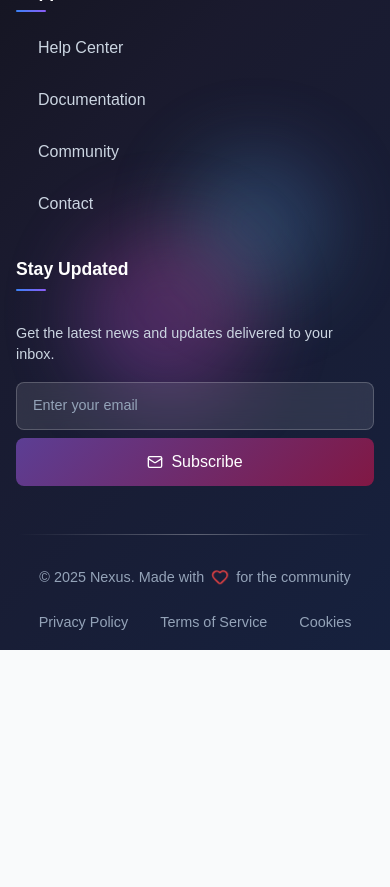
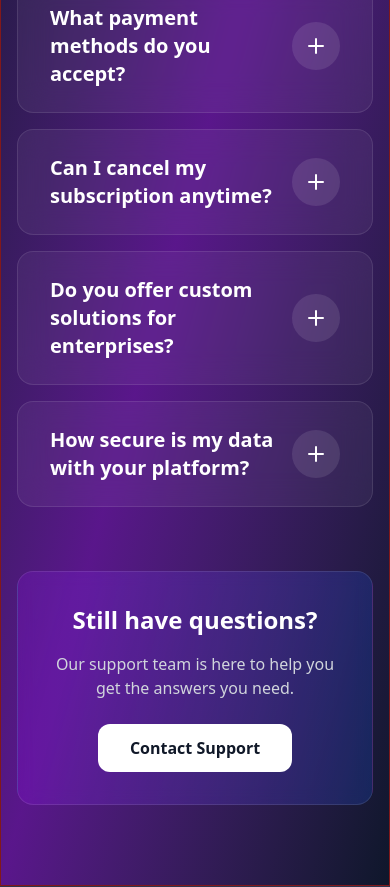
Before and after one commit to sahanherath25/sahan-next-portfolio, a Next.js app: page / in a window 390 px wide. Shown: the part 6420-7307 px from the top of the page. Before the commit the page ends 7070 px from the top, so only its background shows below. Built offline with nearby package versions, Linux system fonts and the light colour scheme.

Commit message:
Home FAQ Added -Sahan Herath

```diff
--- a/src/app/globals.css
+++ b/src/app/globals.css
@@ -40,8 +40,8 @@ html, body {
 body {
   color: black;
   font-family: Arial, Helvetica, sans-serif;
-  position: relative;
-  z-index: 1000;
+  /*position: relative;*/
+  /*z-index: 1000;*/
   /*border:2px solid darkred;*/
 }
 
--- a/src/app/layout.js
+++ b/src/app/layout.js
@@ -38,7 +38,7 @@ export default function RootLayout({children}) {
             {/*<StyledHeader/>*/}
             <main
 
-                className={" flex-grow flex w-full border border-red-900  mx-auto font-sans   mt-[71px] gap-16 z-100 "}>
+                className={" flex-grow flex w-full border border-red-900  mx-auto font-sans   mt-[71px] gap-16  "}>
                 {children}
             </main>
             {/*<Footer/>*/}
--- a/src/app/page.js
+++ b/src/app/page.js
@@ -4,6 +4,7 @@ import TechStackSection from "@/components/TechStack";
 import ContactForm from "@/components/ContactForm";
 import Hero from "@/components/Hero";
 import Roadmap from "@/components/RoadMap";
+import ModernFAQ from "@/components/FAQ";
 // import ContactFormClient from "@/components/ContactForm2";
 
 export default function Home() {
@@ -33,6 +34,12 @@ export default function Home() {
 
             </div>
 
+            <div className={"col-span-4 "}>
+
+                <ModernFAQ/>
+
+            </div>
+
 
 
 
--- a/src/app/projects/page.jsx
+++ b/src/app/projects/page.jsx
@@ -86,8 +86,7 @@ export default function ProjectsPage() {
 
 
     return (
-            <div className={`${THEME.bg} w-full min-h-screen text-white p-8`}>
-                <Link href={"/"}> <span className={"text-red-900"}>     Hello </span></Link>
+            <div className={`${THEME.bg} w-full min-h-screen text-white p-8 z-10 relative`}>
 
                 {/* Hero */}
                 <header className="max-w-6xl mx-auto mb-10">
--- /dev/null
+++ b/src/components/FAQ.jsx
@@ -0,0 +1,149 @@
+"use client";
+
+import { motion, AnimatePresence } from "framer-motion";
+import { useState } from "react";
+import { FiPlus, FiMinus } from "react-icons/fi";
+
+const faqData = [
+    {
+        id: 1,
+        question: "How do I get started with your services?",
+        answer: "Getting started is simple! Sign up for an account, complete your profile, and you'll have access to all our features within minutes. Our onboarding process guides you through every step."
+    },
+    {
+        id: 2,
+        question: "What payment methods do you accept?",
+        answer: "We accept all major credit cards (Visa, MasterCard, American Express), PayPal, bank transfers, and cryptocurrency. All payments are securely processed with encryption."
+    },
+    {
+        id: 3,
+        question: "Can I cancel my subscription anytime?",
+        answer: "Yes, you can cancel your subscription at any time without any hidden fees. You'll continue to have access until the end of your billing period."
+    },
+    {
+        id: 4,
+        question: "Do you offer custom solutions for enterprises?",
+        answer: "Absolutely! We provide tailored enterprise solutions with dedicated support, custom integrations, and advanced features. Contact our sales team for a personalized demo."
+    },
+    {
+        id: 5,
+        question: "How secure is my data with your platform?",
+        answer: "We take security seriously. Your data is encrypted end-to-end, stored in SOC 2 compliant data centers, and we regularly undergo third-party security audits."
+    }
+];
+
+export default function ModernFAQ() {
+    const [openItems, setOpenItems] = useState([]);
+
+    const toggleItem = (id) => {
+        setOpenItems(prev =>
+            prev.includes(id)
+                ? prev.filter(item => item !== id)
+                : [...prev, id]
+        );
+    };
+
+    return (
+        <div className="min-h-screen bg-gradient-to-br from-slate-900 via-purple-900 to-slate-900 py-20 px-4">
+            <div className="max-w-4xl mx-auto">
+                {/* Header */}
+                <motion.div
+                    initial={{ opacity: 0, y: 30 }}
+                    whileInView={{ opacity: 1, y: 0 }}
+                    transition={{ duration: 0.8 }}
+                    className="text-center mb-16"
+                >
+                    <h2 className="text-5xl md:text-6xl font-bold bg-gradient-to-r from-white to-gray-300 bg-clip-text text-transparent mb-6">
+                        Frequently Asked Questions
+                    </h2>
+                    <p className="text-xl text-gray-300 max-w-2xl mx-auto">
+                        Find answers to common questions about our platform, features, and services.
+                    </p>
+                </motion.div>
+
+                {/* FAQ Items */}
+                <div className="space-y-4">
+                    {faqData.map((item, index) => (
+                        <motion.div
+                            key={item.id}
+                            initial={{ opacity: 0, x: -20 }}
+                            whileInView={{ opacity: 1, x: 0 }}
+                            transition={{ duration: 0.6, delay: index * 0.1 }}
+                            viewport={{ once: true }}
+                            className="bg-white/5 backdrop-blur-lg border border-white/10 rounded-2xl overflow-hidden hover:bg-white/10 transition-all duration-300"
+                        >
+                            <button
+                                onClick={() => toggleItem(item.id)}
+                                className="w-full px-8 py-6 text-left flex items-center justify-between group"
+                            >
+                                <motion.h3
+                                    className="text-xl font-semibold text-white pr-4"
+                                    layout
+                                >
+                                    {item.question}
+                                </motion.h3>
+
+                                <motion.div
+                                    initial={false}
+                                    animate={{ rotate: openItems.includes(item.id) ? 180 : 0 }}
+                                    transition={{ duration: 0.3 }}
+                                    className="flex-shrink-0 w-12 h-12 bg-white/10 rounded-full flex items-center justify-center group-hover:bg-white/20 transition-colors duration-300"
+                                >
+                                    {openItems.includes(item.id) ? (
+                                        <FiMinus className="w-6 h-6 text-white" />
+                                    ) : (
+                                        <FiPlus className="w-6 h-6 text-white" />
+                                    )}
+                                </motion.div>
+                            </button>
+
+                            <AnimatePresence>
+                                {openItems.includes(item.id) && (
+                                    <motion.div
+                                        initial={{ height: 0, opacity: 0 }}
+                                        animate={{ height: "auto", opacity: 1 }}
+                                        exit={{ height: 0, opacity: 0 }}
+                                        transition={{ duration: 0.4, ease: "easeInOut" }}
+                                        className="overflow-hidden"
+                                    >
+                                        <motion.div
+                                            initial={{ y: -10 }}
+                                            animate={{ y: 0 }}
+                                            exit={{ y: -10 }}
+                                            transition={{ duration: 0.3 }}
+                                            className="px-8 pb-6"
+                                        >
+                                            <p className="text-gray-300 text-lg leading-relaxed">
+                                                {item.answer}
+                                            </p>
+                                        </motion.div>
+                                    </motion.div>
+                                )}
+                            </AnimatePresence>
+                        </motion.div>
+                    ))}
+                </div>
+
+                {/* CTA Section */}
+                <motion.div
+                    initial={{ opacity: 0, y: 30 }}
+                    whileInView={{ opacity: 1, y: 0 }}
+                    transition={{ duration: 0.8, delay: 0.5 }}
+                    className="text-center mt-16"
+                >
+                    <div className="bg-gradient-to-r from-purple-600/20 to-blue-600/20 backdrop-blur-sm border border-white/10 rounded-2xl p-8">
+                        <h3 className="text-2xl font-bold text-white mb-4">
+                            Still have questions?
+                        </h3>
+                        <p className="text-gray-300 mb-6">
+                            Our support team is here to help you get the answers you need.
+                        </p>
+                        <button className="bg-white text-gray-900 px-8 py-3 rounded-xl font-semibold hover:bg-gray-100 transition-all duration-300 transform hover:scale-105">
+                            Contact Support
+                        </button>
+                    </div>
+                </motion.div>
+            </div>
+        </div>
+    );
+}
--- a/src/components/Navbar.jsx
+++ b/src/components/Navbar.jsx
@@ -12,10 +12,10 @@ const Navbar = () => {
 
     const navLinks = [
         { name: "Home", href: "/" },
-        { name: "About", href: "#about" },
+        // { name: "About", href: "#about" },
         { name: "Projects", href: "/projects" },
-        { name: "Skills", href: "#skills" },
-        { name: "Contact", href: "#contact" },
+        { name: "Skills", href: "#techStack" },
+        // { name: "Contact", href: "#contact" },
     ];
 
     return (
--- a/src/components/StyledHeader.jsx
+++ b/src/components/StyledHeader.jsx
@@ -85,7 +85,7 @@ const StyledHeader = () => {
 
 
                     {/* Mobile Toggle */}
-                    <button className="menu-toggle" onClick={() => setMenuOpen(!menuOpen)}>
+                    <button className="menu-toggle " onClick={() => setMenuOpen(!menuOpen)}>
                         {menuOpen ? <X size={22}/> : <Menu size={22}/>}
                     </button>
                 </div>
--- a/src/components/TechStack.jsx
+++ b/src/components/TechStack.jsx
@@ -117,7 +117,7 @@ const techStack = [
 
 export default function TechStackSection() {
     return (
-        <Section>
+        <Section id={"techStack"}>
             {/* Background Orbs */}
             <Orb1 />
             <Orb2 />
--- a/src/components/projects/ProjectCard.jsx
+++ b/src/components/projects/ProjectCard.jsx
@@ -19,7 +19,7 @@ return (
         className={` z-30 relative  overflow-hidden rounded-2xl border border-white/6 ${THEME.card} p-0 ${THEME.neon}`}
     >
         {/* image */}
-        <div className="relative z-50 h-44 w-full overflow-hidden rounded-t-2xl">
+        <div className=" z-50 h-44 w-full overflow-hidden rounded-t-2xl">
             <img
                 src={project.image}
                 alt={project.title}
--- a/src/styles/components/StyledHeader.css
+++ b/src/styles/components/StyledHeader.css
@@ -5,7 +5,7 @@
     background: rgba(12, 12, 12, 0.85);
     backdrop-filter: blur(15px);
     border-bottom: 1px solid rgba(255, 255, 255, 0.1);
-    z-index: 10;
+    z-index: 1000;
     transition: all 0.4s ease;
     box-shadow: 0 2px 20px rgba(0, 0, 0, 0.3);
 }
@@ -166,6 +166,7 @@
         top: 70px;
         left: 0;
         width: 100%;
+        z-index: 100;
         background: rgba(26, 26, 46, 0.95);
         backdrop-filter: blur(15px);
         border-bottom: 1px solid rgba(255, 255, 255, 0.1);
```
